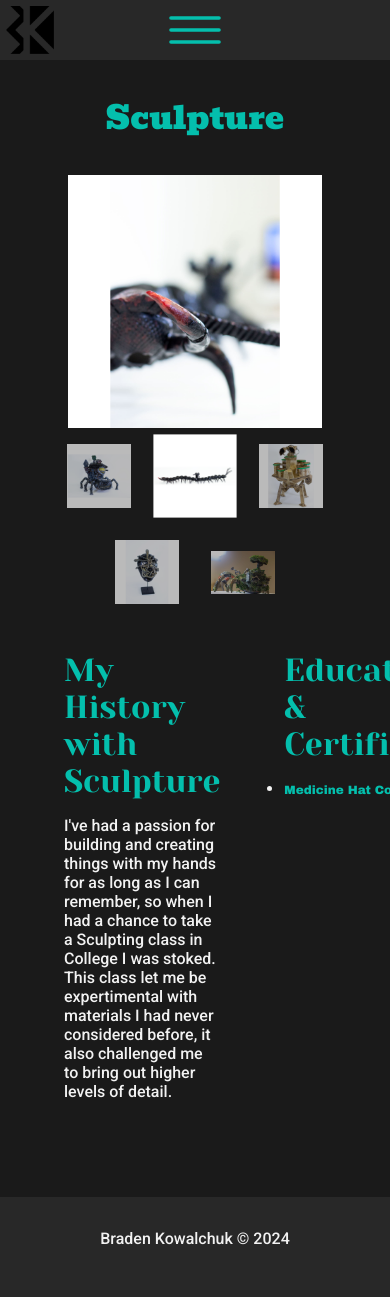
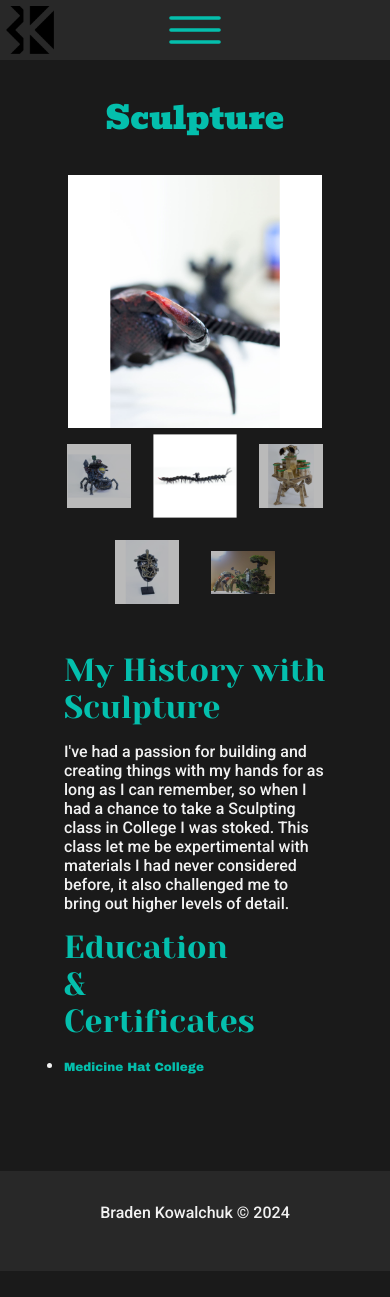
Before and after one commit to Bladen777/portfolio, a React (Vite) app: page /sculpture in a window 390 px wide. After the commit the page ends 1271 px from the top, so only its background shows below. Built offline with nearby package versions, Linux system fonts and the light colour scheme.

Commit message:
Update content_page.css
add media query for skills

```diff
--- a/src/styles/content_page.css
+++ b/src/styles/content_page.css
@@ -109,14 +109,17 @@
 }
 
 
-.skill_history{
-    width: 100%;
-
-}
 
 
 .skill_education{
     width: 50%;
+
+}
+
+@media  screen and (max-width: 600px) {
+    .skill_info{
+        flex-direction: column;
+    }
 
 }
 
```
